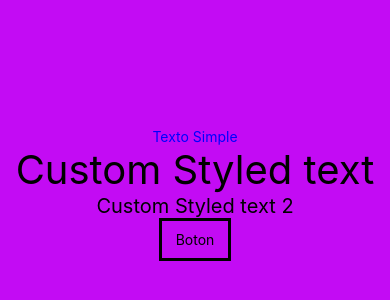
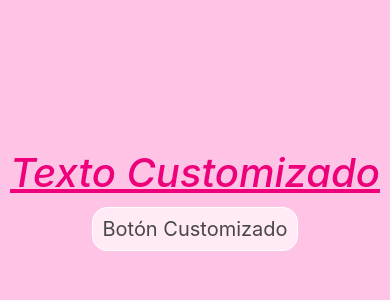
Before and after one commit to HumbertoMorales1234/TecnologiasdeProgramacionparaMoviles, a React Native app in the folder AwesomeProject/: screen / in a window 390 px wide. Shown: the part 228-528 px from the top of the page. Built offline with nearby package versions, Linux system fonts and the light colour scheme.

Commit message:
Texto y Botón custom

```diff
--- a/AwesomeProject/App.js
+++ b/AwesomeProject/App.js
@@ -1,42 +1,31 @@
 import { StatusBar } from 'expo-status-bar';
-import { StyleSheet, Text, View, TouchableOpacity } from 'react-native'; // Cualquier objeto que se pueda presionar, se necesita de la caracteristica Touchable
+import { StyleSheet,  View } from 'react-native';
 import { StyledText } from './src/components/StyledText';
+import { StyledButton } from './src/components/StyledButton';
+
 
 export default function App() {
-  return (//Las funciones siempre van a retornar una etiqueta
+
+  return (
     <View style={styles.container}>
-      <Text style={styles.text}>Texto Simple</Text>
-      <StyledText text='Custom Styled text' fontSize={40}/>
-      <StyledText text='Custom Styled text 2' fontSize={20}/>
 
-      <TouchableOpacity style={styles.button}>
-        <Text> Boton </Text>
-      </TouchableOpacity>
+      <StyledText text='Texto Customizado' fontSize={40} fontStyle={'italic'}
+      textDecorationLine={'underline'} color={'#ED007A'} fontWeight={'500'} padding={10}/>
+
+      <StyledButton text='Botón Customizado' borderWidth={1.5} borderColor={'#ffff'} padding={9} borderRadius={15} backgroundColor={'#FFEAF6'}
+      fontSize={20} fontStyle={'normal'} color={'#474747'}
+     />
 
       <StatusBar style="auto" />
-
     </View>
   );
 }
 
-// const Card = () =>{
-// Funciones flecha
-// }
-
-// Ojeto que se guarda en un objeto llamado styles
-// Se puede trabajar los estilos en otro documento
 const styles = StyleSheet.create({
   container: {
     flex: 1,
-    backgroundColor: '#C30Bf4',
+    backgroundColor: '#FFC3E6',
     alignItems: 'center',
     justifyContent: 'center',
   },
-  text: {
-    color: 'blue'
-  },
-  button: {
-    borderWidth: 3,
-    padding: 10,
-  }
 });
--- /dev/null
+++ b/AwesomeProject/src/components/StyledButton/index.jsx
@@ -0,0 +1,13 @@
+import { Text, TouchableHighlight} from "react-native"
+
+
+
+const onPress = () => console.log('Saludos desde la terminal');
+
+export const StyledButton = ({text , borderWidth, borderColor, padding, borderRadius, backgroundColor, fontSize, fontStyle, color}) =>{
+    return(
+        <TouchableHighlight style={{borderWidth, borderColor, padding, borderRadius, backgroundColor}} onPress={onPress}>
+            <Text style={{fontSize, fontStyle, color}}>{text}</Text>
+        </TouchableHighlight>
+    )
+}
--- a/AwesomeProject/src/components/StyledText/index.jsx
+++ b/AwesomeProject/src/components/StyledText/index.jsx
@@ -1,17 +1,8 @@
 import { Text } from "react-native"
 
-export const StyledText = ({text, fontSize}) =>{
+export const StyledText = ({text, fontSize, fontStyle, textDecorationLine, color, fontWeight, padding}) =>{
     return(
-        <Text style={{fontSize}}>{text}</Text>
+        <Text style={{fontSize, fontStyle, textDecorationLine, color, fontWeight, padding}}>
+            {text}</Text>
     )
 }
-
-export const StyledTextTwo = ({text, bold}) =>{
-    const customStyles = {
-        bold: bold && styles.bold
-    }
-
-    return(
-        <Text>text</Text>
-    )
-}
```
